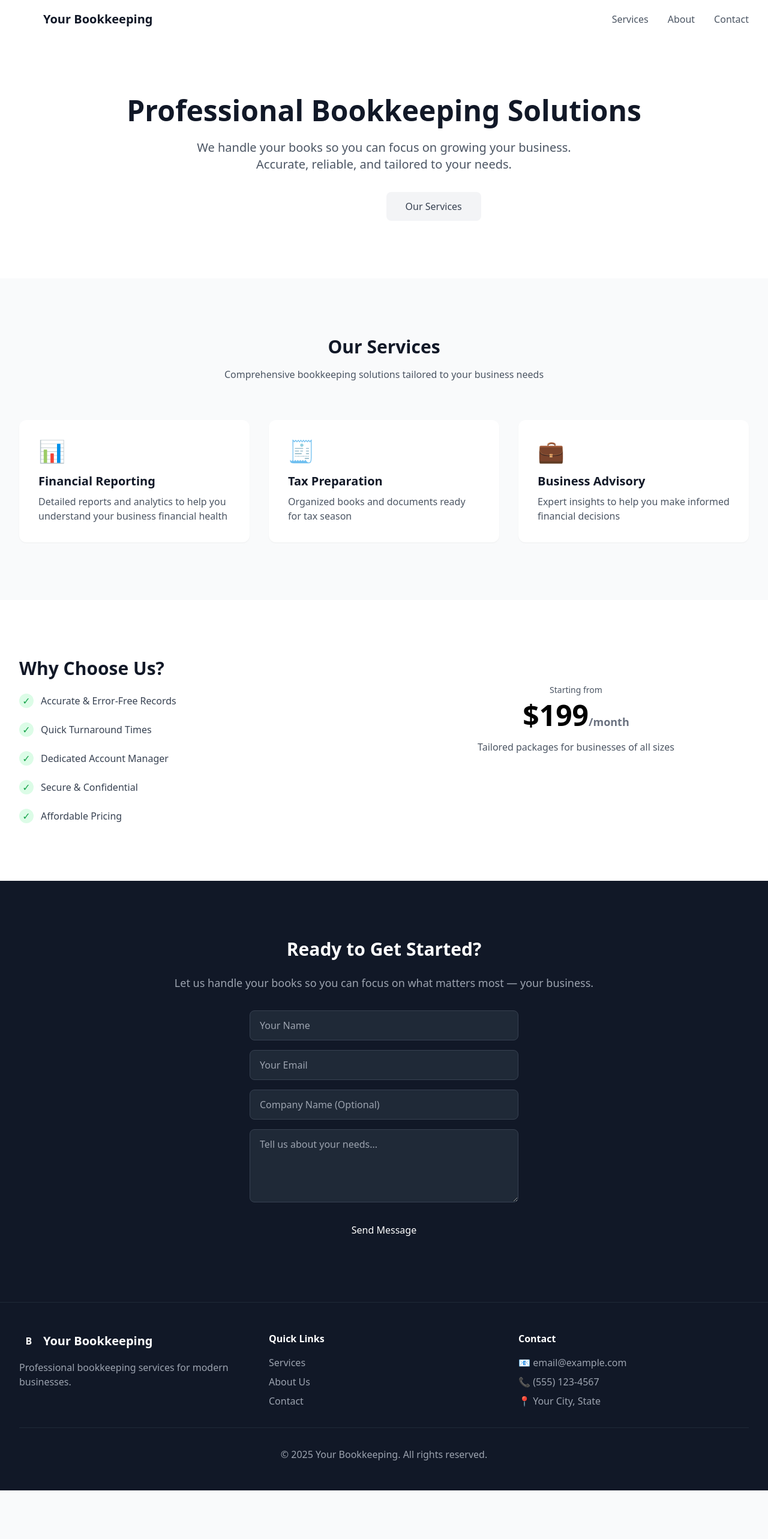
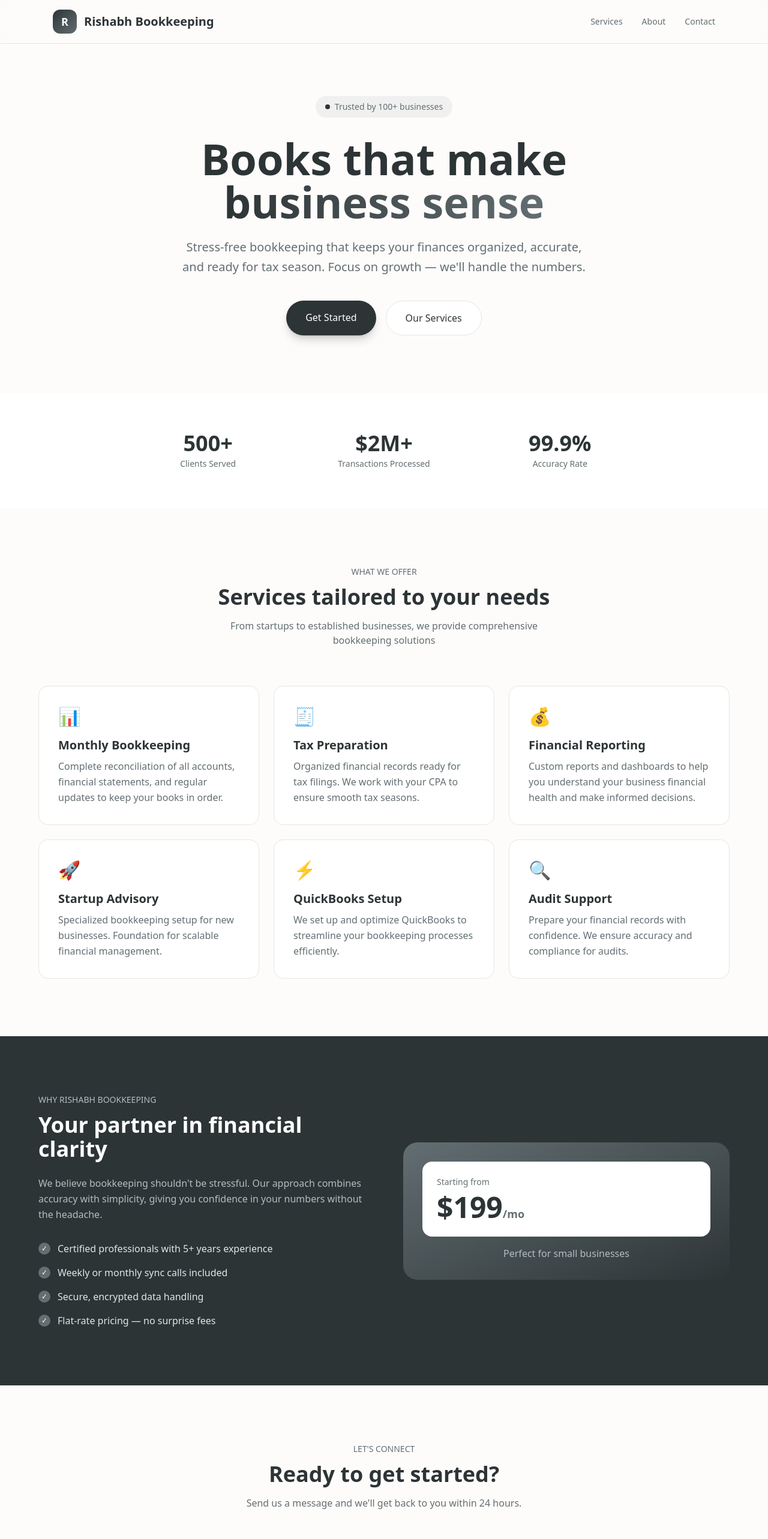
Before and after one commit to goverdhan-ux/bookkeeping-landing, a Next.js app: page / in a window 1280 px wide. Shown: the top 2565 px of the page at 60% size. Before the commit the page ends 2484 px from the top, so only its background shows below. Built offline with nearby package versions, Linux system fonts and the light colour scheme.

Commit message:
Redesign: Aesthetic and minimalistic look

```diff
--- a/src/app/layout.tsx
+++ b/src/app/layout.tsx
@@ -2,8 +2,8 @@ import type { Metadata } from "next";
 import "./globals.css";
 
 export const metadata: Metadata = {
-  title: "Professional Bookkeeping Services",
-  description: "Expert bookkeeping solutions for your business",
+  title: "Rishabh Bookkeeping | Professional Bookkeeping Services",
+  description: "Expert bookkeeping solutions for your business. Stress-free accounting, accurate records, and financial clarity.",
 };
 
 export default function RootLayout({
@@ -13,7 +13,7 @@ export default function RootLayout({
 }>) {
   return (
     <html lang="en">
-      <body className="min-h-screen bg-gray-50">
+      <body className="antialiased">
         {children}
       </body>
     </html>
--- a/src/app/page.tsx
+++ b/src/app/page.tsx
@@ -2,80 +2,119 @@ import Link from "next/link";
 
 export default function Home() {
   return (
-    <div className="min-h-screen">
+    <div className="min-h-screen bg-[#FDFCFB]">
       {/* Header */}
-      <header className="bg-white shadow-sm">
-        <div className="max-w-7xl mx-auto px-4 sm:px-6 lg:px-8">
-          <div className="flex justify-between items-center h-16">
-            <div className="flex items-center gap-2">
-              <div className="w-8 h-8 bg-primary-500 rounded-lg flex items-center justify-center">
-                <span className="text-white font-bold">B</span>
+      <header className="fixed top-0 left-0 right-0 bg-[#FDFCFB]/80 backdrop-blur-md z-50 border-b border-[#E8E6E4]">
+        <div className="max-w-6xl mx-auto px-6 py-4">
+          <div className="flex justify-between items-center">
+            <div className="flex items-center gap-3">
+              <div className="w-10 h-10 bg-gradient-to-br from-[#2D3436] to-[#636E72] rounded-xl flex items-center justify-center">
+                <span className="text-white font-bold text-lg">R</span>
               </div>
-              <span className="text-xl font-bold text-gray-900">Your Bookkeeping</span>
+              <span className="text-xl font-semibold text-[#2D3436]">Rishabh Bookkeeping</span>
             </div>
             <nav className="hidden md:flex gap-8">
-              <a href="#services" className="text-gray-600 hover:text-primary-600">Services</a>
-              <a href="#about" className="text-gray-600 hover:text-primary-600">About</a>
-              <a href="#contact" className="text-gray-600 hover:text-primary-600">Contact</a>
+              <a href="#services" className="text-[#636E72] hover:text-[#2D3436] transition text-sm font-medium">Services</a>
+              <a href="#about" className="text-[#636E72] hover:text-[#2D3436] transition text-sm font-medium">About</a>
+              <a href="#contact" className="text-[#636E72] hover:text-[#2D3436] transition text-sm font-medium">Contact</a>
             </nav>
           </div>
         </div>
       </header>
 
       {/* Hero Section */}
-      <section className="bg-white">
-        <div className="max-w-7xl mx-auto px-4 sm:px-6 lg:px-8 py-24">
-          <div className="text-center">
-            <h1 className="text-5xl font-bold text-gray-900 mb-6">
-              Professional Bookkeeping Solutions
+      <section className="pt-40 pb-24 px-6">
+        <div className="max-w-4xl mx-auto text-center">
+          <div className="inline-flex items-center gap-2 bg-[#F0F0F0] rounded-full px-4 py-2 mb-8">
+            <span className="w-2 h-2 bg-[#2D3436] rounded-full"></span>
+            <span className="text-sm text-[#636E72]">Trusted by 100+ businesses</span>
+          </div>
+          <h1 className="text-5xl md:text-7xl font-bold text-[#2D3436] mb-6 leading-tight">
+            Books that make
+            <br />
+            <span className="bg-gradient-to-r from-[#2D3436] to-[#636E72] bg-clip-text text-transparent">
+              business sense
+            </span>
           </h1>
-            <p className="text-xl text-gray-600 mb-8 max-w-2xl mx-auto">
-              We handle your books so you can focus on growing your business.
-              Accurate, reliable, and tailored to your needs.
+          <p className="text-xl text-[#636E72] mb-10 max-w-2xl mx-auto leading-relaxed">
+            Stress-free bookkeeping that keeps your finances organized, accurate, and ready for tax season. Focus on growth — we&apos;ll handle the numbers.
           </p>
           <div className="flex gap-4 justify-center">
-              <a href="#contact" className="bg-primary-500 text-white px-8 py-3 rounded-lg font-medium hover:bg-primary-600 transition">
+            <a href="#contact" className="bg-[#2D3436] text-white px-8 py-4 rounded-full font-medium hover:bg-[#1E2526] transition shadow-lg shadow-[#2D3436]/20">
               Get Started
             </a>
-              <a href="#services" className="bg-gray-100 text-gray-700 px-8 py-3 rounded-lg font-medium hover:bg-gray-200 transition">
+            <a href="#services" className="bg-white text-[#2D3436] px-8 py-4 rounded-full font-medium hover:bg-[#F0F0F0] transition border border-[#E8E6E4]">
               Our Services
             </a>
           </div>
+        </div>
+      </section>
+
+      {/* Stats */}
+      <section className="py-16 bg-white">
+        <div className="max-w-4xl mx-auto px-6">
+          <div className="grid grid-cols-3 gap-8 text-center">
+            {[
+              { number: "500+", label: "Clients Served" },
+              { number: "$2M+", label: "Transactions Processed" },
+              { number: "99.9%", label: "Accuracy Rate" }
+            ].map((stat, i) => (
+              <div key={i}>
+                <p className="text-4xl font-bold text-[#2D3436] mb-1">{stat.number}</p>
+                <p className="text-sm text-[#636E72]">{stat.label}</p>
+              </div>
+            ))}
           </div>
         </div>
       </section>
 
       {/* Services Section */}
-      <section id="services" className="py-24 bg-gray-50">
-        <div className="max-w-7xl mx-auto px-4 sm:px-6 lg:px-8">
+      <section id="services" className="py-24 px-6">
+        <div className="max-w-6xl mx-auto">
           <div className="text-center mb-16">
-            <h2 className="text-3xl font-bold text-gray-900 mb-4">Our Services</h2>
-            <p className="text-gray-600 max-w-2xl mx-auto">
-              Comprehensive bookkeeping solutions tailored to your business needs
+            <p className="text-[#636E72] text-sm font-medium mb-3">WHAT WE OFFER</p>
+            <h2 className="text-4xl font-bold text-[#2D3436] mb-4">Services tailored to your needs</h2>
+            <p className="text-[#636E72] max-w-xl mx-auto">
+              From startups to established businesses, we provide comprehensive bookkeeping solutions
             </p>
           </div>
-          <div className="grid md:grid-cols-3 gap-8">
+          <div className="grid md:grid-cols-3 gap-6">
             {[
               {
                 icon: "📊",
-                title: "Financial Reporting",
-                desc: "Detailed reports and analytics to help you understand your business financial health"
+                title: "Monthly Bookkeeping",
+                desc: "Complete reconciliation of all accounts, financial statements, and regular updates to keep your books in order."
               },
               {
                 icon: "🧾",
                 title: "Tax Preparation",
-                desc: "Organized books and documents ready for tax season"
+                desc: "Organized financial records ready for tax filings. We work with your CPA to ensure smooth tax seasons."
               },
               {
-                icon: "💼",
-                title: "Business Advisory",
-                desc: "Expert insights to help you make informed financial decisions"
+                icon: "💰",
+                title: "Financial Reporting",
+                desc: "Custom reports and dashboards to help you understand your business financial health and make informed decisions."
+              },
+              {
+                icon: "🚀",
+                title: "Startup Advisory",
+                desc: "Specialized bookkeeping setup for new businesses. Foundation for scalable financial management."
+              },
+              {
+                icon: "⚡",
+                title: "QuickBooks Setup",
+                desc: "We set up and optimize QuickBooks to streamline your bookkeeping processes efficiently."
+              },
+              {
+                icon: "🔍",
+                title: "Audit Support",
+                desc: "Prepare your financial records with confidence. We ensure accuracy and compliance for audits."
               }
             ].map((service, i) => (
-              <div key={i} className="bg-white p-8 rounded-xl shadow-sm">
-                <div className="text-4xl mb-4">{service.icon}</div>
-                <h3 className="text-xl font-semibold text-gray-900 mb-2">{service.title}</h3>
-                <p className="text-gray-600">{service.desc}</p>
+              <div key={i} className="bg-white p-8 rounded-2xl border border-[#E8E6E4] hover:shadow-xl hover:shadow-[#2D3436]/5 transition-all duration-300 group">
+                <div className="text-3xl mb-4">{service.icon}</div>
+                <h3 className="text-xl font-semibold text-[#2D3436] mb-2">{service.title}</h3>
+                <p className="text-[#636E72] leading-relaxed">{service.desc}</p>
               </div>
             ))}
           </div>
@@ -83,38 +122,40 @@ export default function Home() {
       </section>
 
       {/* Why Choose Us */}
-      <section className="py-24 bg-white">
-        <div className="max-w-7xl mx-auto px-4 sm:px-6 lg:px-8">
+      <section id="about" className="py-24 px-6 bg-[#2D3436]">
+        <div className="max-w-6xl mx-auto">
           <div className="grid md:grid-cols-2 gap-16 items-center">
             <div>
-              <h2 className="text-3xl font-bold text-gray-900 mb-6">
-                Why Choose Us?
+              <p className="text-[#B2BEC3] text-sm font-medium mb-3">WHY RISHABH BOOKKEEPING</p>
+              <h2 className="text-4xl font-bold text-white mb-6">
+                Your partner in financial clarity
               </h2>
-              <div className="space-y-6">
+              <p className="text-[#B2BEC3] mb-8 leading-relaxed">
+                We believe bookkeeping shouldn&apos;t be stressful. Our approach combines accuracy with simplicity, giving you confidence in your numbers without the headache.
+              </p>
+              <div className="space-y-4">
                 {[
-                  "Accurate & Error-Free Records",
-                  "Quick Turnaround Times",
-                  "Dedicated Account Manager",
-                  "Secure & Confidential",
-                  "Affordable Pricing"
+                  "Certified professionals with 5+ years experience",
+                  "Weekly or monthly sync calls included",
+                  "Secure, encrypted data handling",
+                  "Flat-rate pricing — no surprise fees"
                 ].map((item, i) => (
                   <div key={i} className="flex items-center gap-3">
-                    <div className="w-6 h-6 bg-green-100 rounded-full flex items-center justify-center">
-                      <span className="text-green-600">✓</span>
+                    <div className="w-5 h-5 bg-[#636E72] rounded-full flex items-center justify-center">
+                      <span className="text-white text-xs">✓</span>
                     </div>
-                    <span className="text-gray-700">{item}</span>
+                    <span className="text-[#DFE6E9]">{item}</span>
                   </div>
                 ))}
               </div>
             </div>
-            <div className="bg-gradient-to-br from-primary-50 to-primary-100 rounded-2xl p-8">
-              <div className="text-center">
-                <p className="text-sm text-gray-600 mb-2">Starting from</p>
-                <p className="text-5xl font-bold text-primary-600 mb-4">$199<span className="text-lg text-gray-500">/month</span></p>
-                <p className="text-gray-600 mb-6">Tailored packages for businesses of all sizes</p>
-                <a href="#contact" className="block bg-primary-500 text-white py-3 rounded-lg font-medium hover:bg-primary-600 transition">
-                  Request a Quote
-                </a>
+            <div className="relative">
+              <div className="bg-gradient-to-br from-[#636E72] to-[#2D3436] rounded-3xl p-8">
+                <div className="bg-white rounded-2xl p-6 mb-4">
+                  <p className="text-sm text-[#636E72] mb-2">Starting from</p>
+                  <p className="text-5xl font-bold text-[#2D3436]">$199<span className="text-lg text-[#636E72]">/mo</span></p>
+                </div>
+                <p className="text-center text-[#B2BEC3]">Perfect for small businesses</p>
               </div>
             </div>
           </div>
@@ -122,38 +163,41 @@ export default function Home() {
       </section>
 
       {/* CTA Section */}
-      <section id="contact" className="py-24 bg-gray-900">
-        <div className="max-w-4xl mx-auto px-4 sm:px-6 lg:px-8 text-center">
-          <h2 className="text-3xl font-bold text-white mb-6">
-            Ready to Get Started?
-          </h2>
-          <p className="text-gray-400 mb-8 text-lg">
-            Let us handle your books so you can focus on what matters most — your business.
+      <section id="contact" className="py-24 px-6">
+        <div className="max-w-2xl mx-auto">
+          <div className="text-center mb-12">
+            <p className="text-[#636E72] text-sm font-medium mb-3">LET&apos;S CONNECT</p>
+            <h2 className="text-4xl font-bold text-[#2D3436] mb-4">Ready to get started?</h2>
+            <p className="text-[#636E72]">
+              Send us a message and we&apos;ll get back to you within 24 hours.
             </p>
-          <form className="max-w-md mx-auto space-y-4">
+          </div>
+          <form className="space-y-4">
+            <div className="grid md:grid-cols-2 gap-4">
               <input
                 type="text"
                 placeholder="Your Name"
-              className="w-full px-4 py-3 rounded-lg bg-gray-800 border border-gray-700 text-white placeholder-gray-400 focus:outline-none focus:border-primary-500"
+                className="w-full px-5 py-4 rounded-xl bg-white border border-[#E8E6E4] text-[#2D3436] placeholder-[#B2BEC3] focus:outline-none focus:border-[#2D3436] transition"
               />
               <input
                 type="email"
                 placeholder="Your Email"
-              className="w-full px-4 py-3 rounded-lg bg-gray-800 border border-gray-700 text-white placeholder-gray-400 focus:outline-none focus:border-primary-500"
+                className="w-full px-5 py-4 rounded-xl bg-white border border-[#E8E6E4] text-[#2D3436] placeholder-[#B2BEC3] focus:outline-none focus:border-[#2D3436] transition"
               />
+            </div>
             <input
               type="text"
               placeholder="Company Name (Optional)"
-              className="w-full px-4 py-3 rounded-lg bg-gray-800 border border-gray-700 text-white placeholder-gray-400 focus:outline-none focus:border-primary-500"
+              className="w-full px-5 py-4 rounded-xl bg-white border border-[#E8E6E4] text-[#2D3436] placeholder-[#B2BEC3] focus:outline-none focus:border-[#2D3436] transition"
             />
             <textarea
-              placeholder="Tell us about your needs..."
-              rows={4}
-              className="w-full px-4 py-3 rounded-lg bg-gray-800 border border-gray-700 text-white placeholder-gray-400 focus:outline-none focus:border-primary-500"
+              placeholder="Tell us about your bookkeeping needs..."
+              rows={5}
+              className="w-full px-5 py-4 rounded-xl bg-white border border-[#E8E6E4] text-[#2D3436] placeholder-[#B2BEC3] focus:outline-none focus:border-[#2D3436] transition resize-none"
             />
             <button
               type="submit"
-              className="w-full bg-primary-500 text-white py-3 rounded-lg font-medium hover:bg-primary-600 transition"
+              className="w-full bg-[#2D3436] text-white py-4 rounded-xl font-medium hover:bg-[#1E2526] transition shadow-lg shadow-[#2D3436]/20"
             >
               Send Message
             </button>
@@ -162,39 +206,22 @@ export default function Home() {
       </section>
 
       {/* Footer */}
-      <footer className="bg-gray-900 border-t border-gray-800 py-12">
-        <div className="max-w-7xl mx-auto px-4 sm:px-6 lg:px-8">
-          <div className="grid md:grid-cols-3 gap-8">
-            <div>
-              <div className="flex items-center gap-2 mb-4">
-                <div className="w-8 h-8 bg-primary-500 rounded-lg flex items-center justify-center">
-                  <span className="text-white font-bold">B</span>
+      <footer className="bg-[#F8F9FA] border-t border-[#E8E6E4] py-12">
+        <div className="max-w-6xl mx-auto px-6">
+          <div className="flex flex-col md:flex-row justify-between items-center gap-6">
+            <div className="flex items-center gap-3">
+              <div className="w-8 h-8 bg-gradient-to-br from-[#2D3436] to-[#636E72] rounded-lg flex items-center justify-center">
+                <span className="text-white font-bold text-sm">R</span>
               </div>
-                <span className="text-xl font-bold text-white">Your Bookkeeping</span>
+              <span className="text-lg font-semibold text-[#2D3436]">Rishabh Bookkeeping</span>
             </div>
-              <p className="text-gray-400">
-                Professional bookkeeping services for modern businesses.
+            <div className="flex gap-6 text-sm text-[#636E72]">
+              <a href="#" className="hover:text-[#2D3436] transition">Privacy Policy</a>
+              <a href="#" className="hover:text-[#2D3436] transition">Terms of Service</a>
+            </div>
+            <p className="text-sm text-[#B2BEC3]">
+              © 2025 Rishabh Bookkeeping. All rights reserved.
             </p>
-            </div>
-            <div>
-              <h4 className="text-white font-semibold mb-4">Quick Links</h4>
-              <ul className="space-y-2">
-                <li><a href="#services" className="text-gray-400 hover:text-white">Services</a></li>
-                <li><a href="#about" className="text-gray-400 hover:text-white">About Us</a></li>
-                <li><a href="#contact" className="text-gray-400 hover:text-white">Contact</a></li>
-              </ul>
-            </div>
-            <div>
-              <h4 className="text-white font-semibold mb-4">Contact</h4>
-              <ul className="space-y-2 text-gray-400">
-                <li>📧 email@example.com</li>
-                <li>📞 (555) 123-4567</li>
-                <li>📍 Your City, State</li>
-              </ul>
-            </div>
-          </div>
-          <div className="border-t border-gray-800 mt-8 pt-8 text-center text-gray-400">
-            © 2025 Your Bookkeeping. All rights reserved.
           </div>
         </div>
       </footer>
```
Lines whose indentation alone changed are shown as unchanged.
